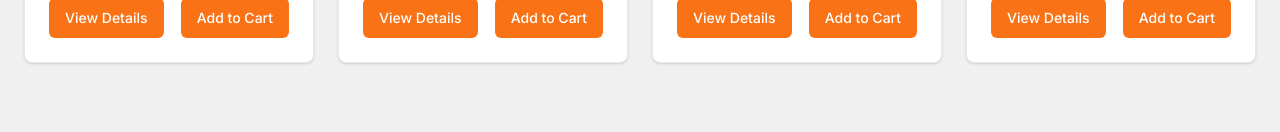
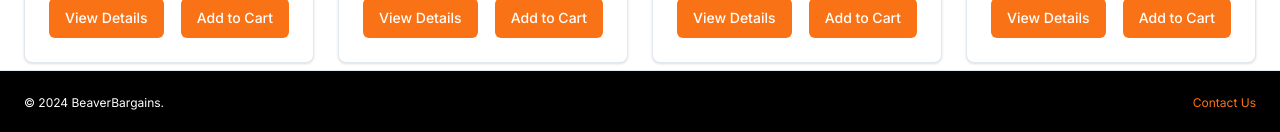
Before and after one commit to mfaks/BeaverBargains, a Next.js app in the folder frontend/: page /buy in a window 1280 px wide. Shown: the part 665-797 px from the top of the page. Built offline with nearby package versions, Linux system fonts and the light colour scheme.

Commit message:
added sticky footer to each page

```diff
--- /dev/null
+++ b/frontend/src/app/Footer.tsx
@@ -0,0 +1,19 @@
+"use client"
+import Link from "next/link"
+
+export default function Footer() {
+    return (
+        <>
+            <footer className="flex flex-col gap-2 sm:flex-row py-6 w-full items-center px-4 md:px-6 border-t bg-[black] text-[white] fixed bottom-0 left-0 z-50">
+                <p className="text-xs text-[white]">&copy; 2024 BeaverBargains.</p>
+                <nav className="sm:ml-auto flex gap-4 sm:gap-6">
+                    <Link href="#"
+                        className="text-xs hover:underline underline-offset-4 text-orange-500"
+                        prefetch={false}>
+                        Contact Us
+                    </Link>
+                </nav>
+            </footer>
+        </>
+    )
+}
--- a/frontend/src/app/LandingPage.tsx
+++ b/frontend/src/app/LandingPage.tsx
@@ -1,5 +1,6 @@
 import Link from "next/link"
 import Navbar from "./NavBar"
+import Footer from "./Footer"
 import { Button } from "@/components/ui/button"
 
 export default function LandingPage() {
@@ -20,10 +21,10 @@ export default function LandingPage() {
                   </p>
                 </div>
                 <div className="flex flex-col gap-2 min-[400px]:flex-row">
-                <Link
-                  href="#" //include link to join-now page here
-                  className="inline-flex h-14 items-center justify-center rounded-md bg-orange-500 px-8 text-sm font-medium text-white shadow transition-colors hover:bg-orange-400 focus-visible:outline-none focus-visible:ring-1 focus-visible:ring-ring disabled:pointer-events-none disabled:opacity-50"
-                  prefetch={false}
+                  <Link
+                    href="#" //include link to join-now page here
+                    className="inline-flex h-14 items-center justify-center rounded-md bg-orange-500 px-8 text-sm font-medium text-white shadow transition-colors hover:bg-orange-400 focus-visible:outline-none focus-visible:ring-1 focus-visible:ring-ring disabled:pointer-events-none disabled:opacity-50"
+                    prefetch={false}
                   >
                     <Button className="bg-orange-500 text-white rounded-md px-4 py-2 ml-2">Join Now</Button>
                   </Link>
@@ -73,7 +74,7 @@ export default function LandingPage() {
                         Safety is Our Ultimate Priority
                       </h3>
                       <p className="text-[#1a1a1a]">
-                      With only authenticated users from the Oregon State community, bad actors are prohibited from accessing the cite. Our robust security measures will ensure your payments and personal information are safe and secure.
+                        With only authenticated users from the Oregon State community, bad actors are prohibited from accessing the cite. Our robust security measures will ensure your payments and personal information are safe and secure.
                       </p>
                     </div>
                   </li>
@@ -108,24 +109,12 @@ export default function LandingPage() {
               </div>
             </div>
             <div className="mx-auto grid max-w-5xl grid-cols-1 gap-6 py-12 sm:grid-cols-2 md:grid-cols-3 lg:grid-cols-4">
-              {/* Card component for featured items will go here */}
+              {/* card component for featured items will go here */}
             </div>
           </div>
         </section>
       </main>
-      <footer className="flex flex-col gap-2 sm:flex-row py-6 w-full shrink-0 items-center px-4 md:px-6 border-t bg-[#1a1a1a] text-[#f0f0f0]">
-        <p className="text-xs text-[#f0f0f0]">&copy; 2024 BeaverBargains.</p>
-        <nav className="sm:ml-auto flex gap-4 sm:gap-6">
-          <Link href="#"
-            className="text-xs hover:underline underline-offset-4 text-orange-500"
-            prefetch={false}>
-            Contact Us
-          </Link>
-          <Link href="#"
-            className="text-xs hover:underline underline-offset-4 text-orange-500"
-            prefetch={false} />
-        </nav>
-      </footer>
+      <Footer />
     </div>
   )
 }
--- a/frontend/src/app/NavBar.tsx
+++ b/frontend/src/app/NavBar.tsx
@@ -8,8 +8,7 @@ import { Popover, PopoverTrigger, PopoverContent } from "@/components/ui/popover
 import { FaShoppingCart, FaUserCircle } from 'react-icons/fa'
 import { useState } from 'react'
 
-const Navbar = () => {
-
+export default function NavBar() {
   const [cartDrawerOpen, setCartDrawerOpen] = useState(false)
   const [profileDrawerOpen, setProfileDrawerOpen] = useState(false)
 
@@ -88,5 +87,3 @@ const Navbar = () => {
     </header>
   )
 }
-
-export default Navbar
--- a/frontend/src/app/buy/page.tsx
+++ b/frontend/src/app/buy/page.tsx
@@ -1,5 +1,6 @@
 import React from 'react'
 import Navbar from '../NavBar'
+import Footer from '../Footer'
 import { Button } from "@/components/ui/button"
 import {
     Card,
@@ -53,11 +54,11 @@ const items = [
         sellerName: "Bob",
         listingDate: "9/4/2024"
     },
-];
+]
 
 export default function Buy() {
     return (
-        <div className="flex flex-col min-h-[100dvh] bg-[#f0f0f0] text-[#1a1a1a]">
+        <div className="flex flex-col min-h-[100dvh] bg-[white] text-[#black]">
             <Navbar />
             <main className="flex-1 container mx-auto px-4 md:px-6 py-12">
                 <h1 className="text-3xl font-bold text-orange-500 mb-6">Items for Sale</h1>
@@ -87,6 +88,7 @@ export default function Buy() {
                     ))}
                 </div>
             </main>
+            <Footer />
         </div>
-    );
+    )
 }
--- a/frontend/src/app/sell/page.tsx
+++ b/frontend/src/app/sell/page.tsx
@@ -2,6 +2,7 @@
 
 import React, { useState } from 'react'
 import Navbar from '../NavBar'
+import Footer from '../Footer'
 import FileInput from "@/components/ui/FileInput"
 import { Button } from "@/components/ui/button"
 import { useForm, SubmitHandler } from "react-hook-form"
@@ -235,6 +236,7 @@ export default function Sell() {
                     </form>
                 </Form>
             </main>
+            <Footer />
         </div>
     )
 }
```
